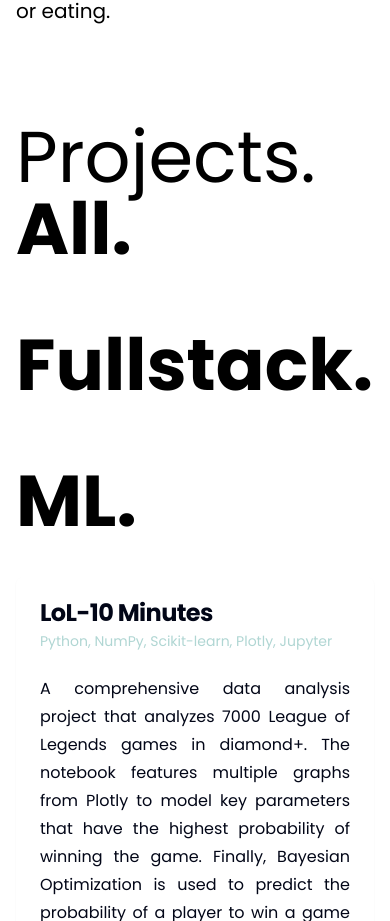
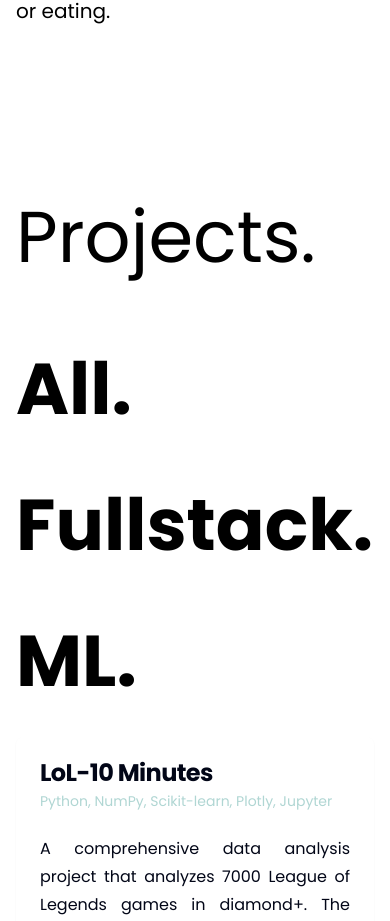
Before and after one commit to Ch3mson/personal-portfolio-v1, a Next.js app: page / in a window 390 px wide. Shown: the part 1759-2680 px from the top of the page. Built offline with nearby package versions, Linux system fonts and the light colour scheme.

Commit message:
looks better mobile i think test

```diff
--- a/src/components/CardSection.js
+++ b/src/components/CardSection.js
@@ -21,7 +21,7 @@ export function CardSection() {
 
   return (
     <div className="mx-auto max-w-7xl px-4 sm:px-6 lg:px-8">
-      <h1 className={`pb-18 lg:py-20 text-7xl`}>Projects.</h1>
+      <h1 className={`pb-18 py-20 text-7xl`}>Projects.</h1>
       <div className="grid grid-cols-1 lg:grid-cols-3 gap-y-10 lg:gap-x-16 lg:gap-y-0">
 
         <div className="col-span-1 lg:col-span-1 flex flex-col gap-16 max-w-full">
```
